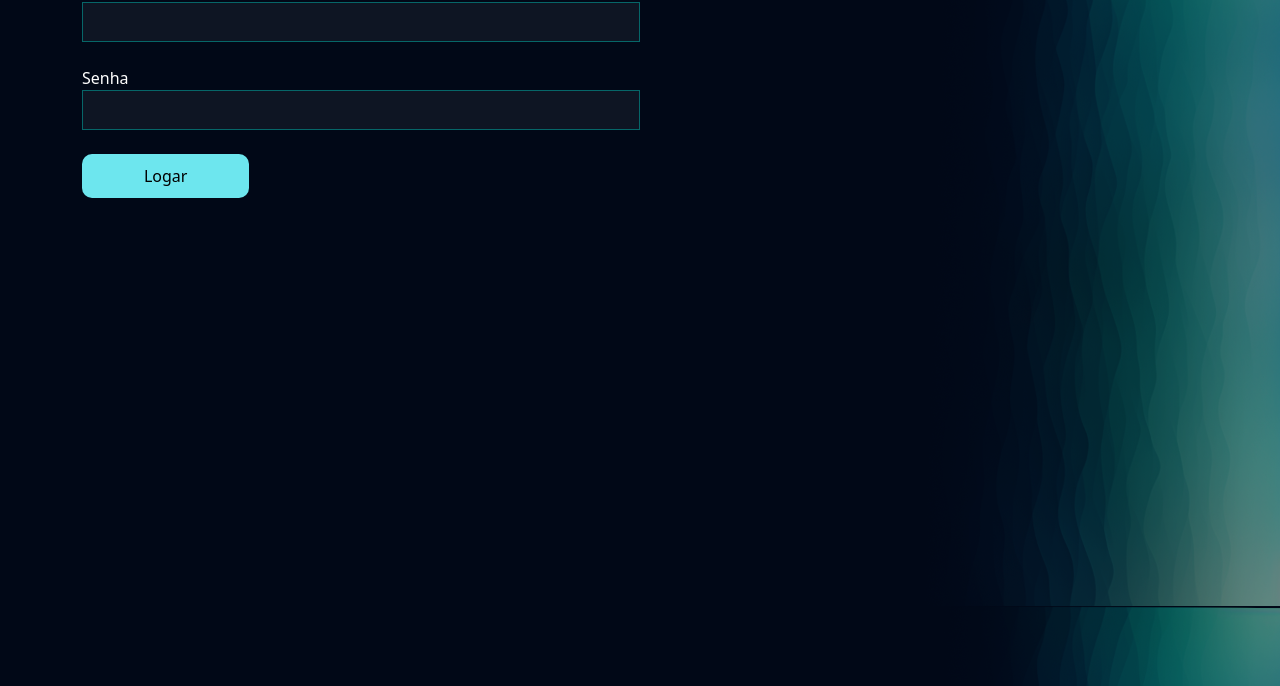
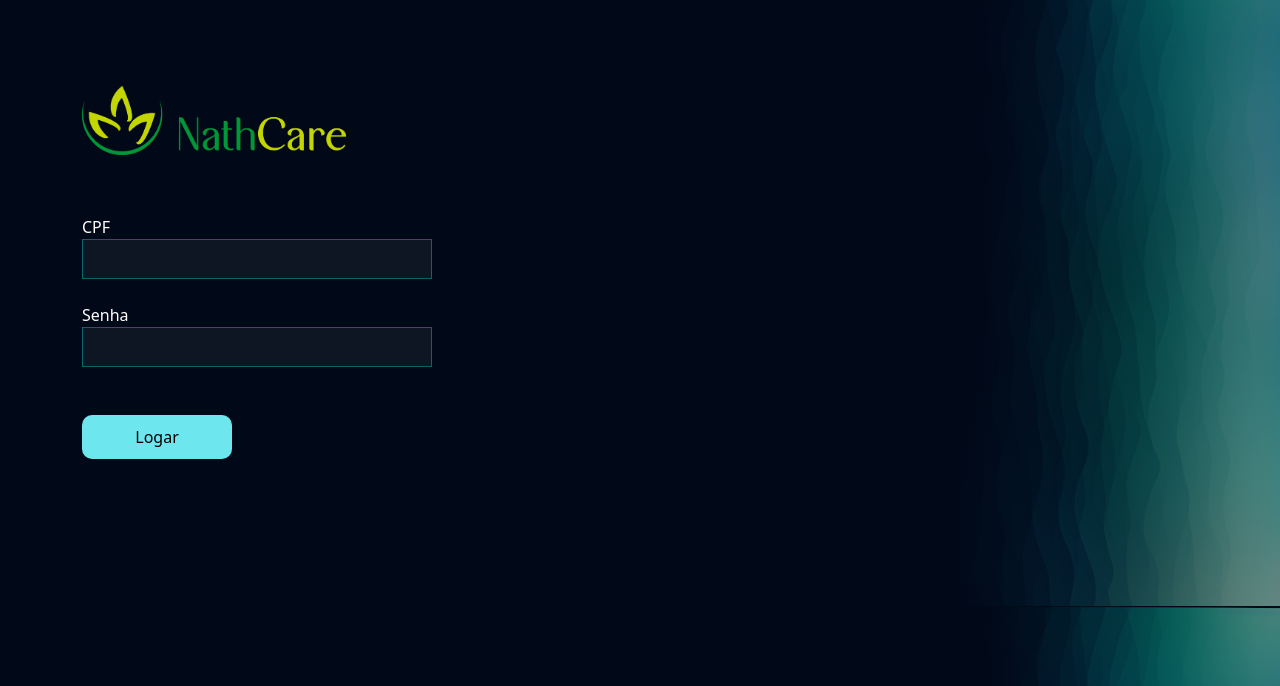
Before and after one commit to Levi-cell/NathCare, a Django app: page /usuarios/login/ in a window 1280 px wide. Shown: the part 114-800 px from the top of the page. Run offline with Django 4.2, Linux system fonts and the light colour scheme.

Commit message:
Estilização das páginas de cadastro e login

```diff
--- a/templates/bases/base.html
+++ b/templates/bases/base.html
@@ -7,6 +7,7 @@
 <title>NathCare</title>
 <link href="https://cdn.jsdelivr.net/npm/bootstrap@5.3.1/dist/css/bootstrap.min.css" rel="stylesheet">
 <link href="{% static 'geral/css/base.css' %}" rel="stylesheet">
+<link rel="shortcut icon" href="{% static 'geral/img/nathcareLogo.ico' %}" type="image/x-icon">
     {% block 'head' %}{% endblock %}
 </head>
 <body>
--- a/usuarios/templates/login.html
+++ b/usuarios/templates/login.html
@@ -5,7 +5,10 @@
 {% endblock 'head' %}
 {% block 'conteudo' %}
 <div class="container">
-<h3 class="font-destaque-secundaria"> <img width="10%" src="{% static 'geral/img/logo.png' %}" alt="">Cadastre-se</h3>
+<h3 class="font-destaque" style="margin-bottom: 80px; margin-top: 48px; color: white">Login</h3>
+<div class="col-md-3" style="width: 23.7%;">
+    <img class="col-md-12 pt-4" src="{% static 'geral/img/nathcare-colorido.png' %}" alt="" style="margin-bottom: 60px;">
+  </div>
 {% if messages %}
 <br>
 {% for message in messages %}
@@ -16,15 +19,23 @@
 <form action="{% url 'login' %}" method="POST">{% csrf_token %}
 <label>CPF</label>
 <br>
-<input type="text" class="input-default" name="cpf">
+<input type="text" class="input-default" name="cpf" style="width: 350px;">
 <br>
 <br>
 <label>Senha</label>
 <br>
-<input type="password" class="input-default" name="senha">
+<input type="password" class="input-default" name="senha" style="width: 350px;">
 <br>
 <br>
-<input type="submit" class="btn-default" value="Logar">
+<br>
+<input type="submit" class="btn-default" value="Logar" style="width: 150px; font-weight: 500;">
+
+<style>
+    .btn-default:hover {
+      background-color: #5cd3db;
+    }
+  </style>
+
 </form>
 </div>
 </div>
```
Also changed, not shown: templates/static/geral/css/base.css (+14 -8 lines), templates/static/usuarios/css/css.css (+6 -5 lines), usuarios/templates/cadastro.html (+21 -15 lines), templates/static/geral/img/nathcare-colorido.png (added), templates/static/geral/img/nathcareLogo.ico (added), 1 other file.
